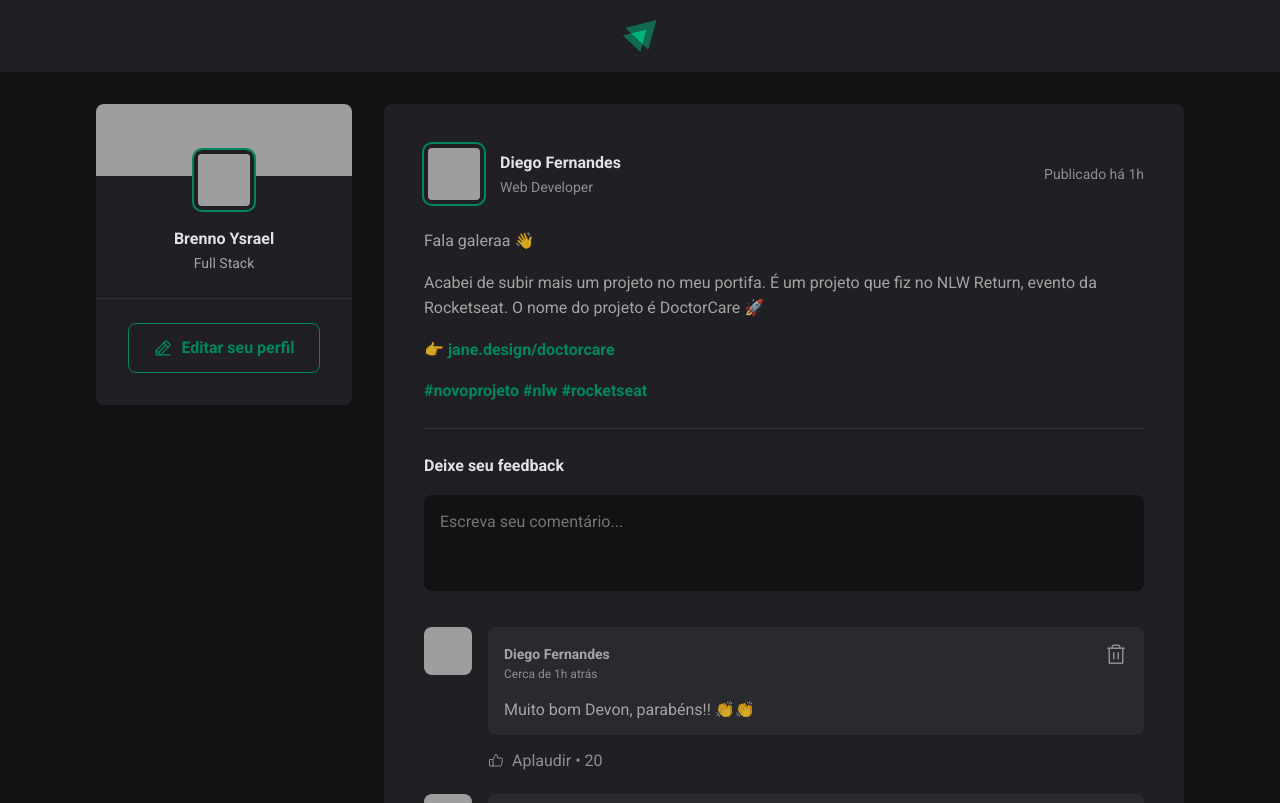
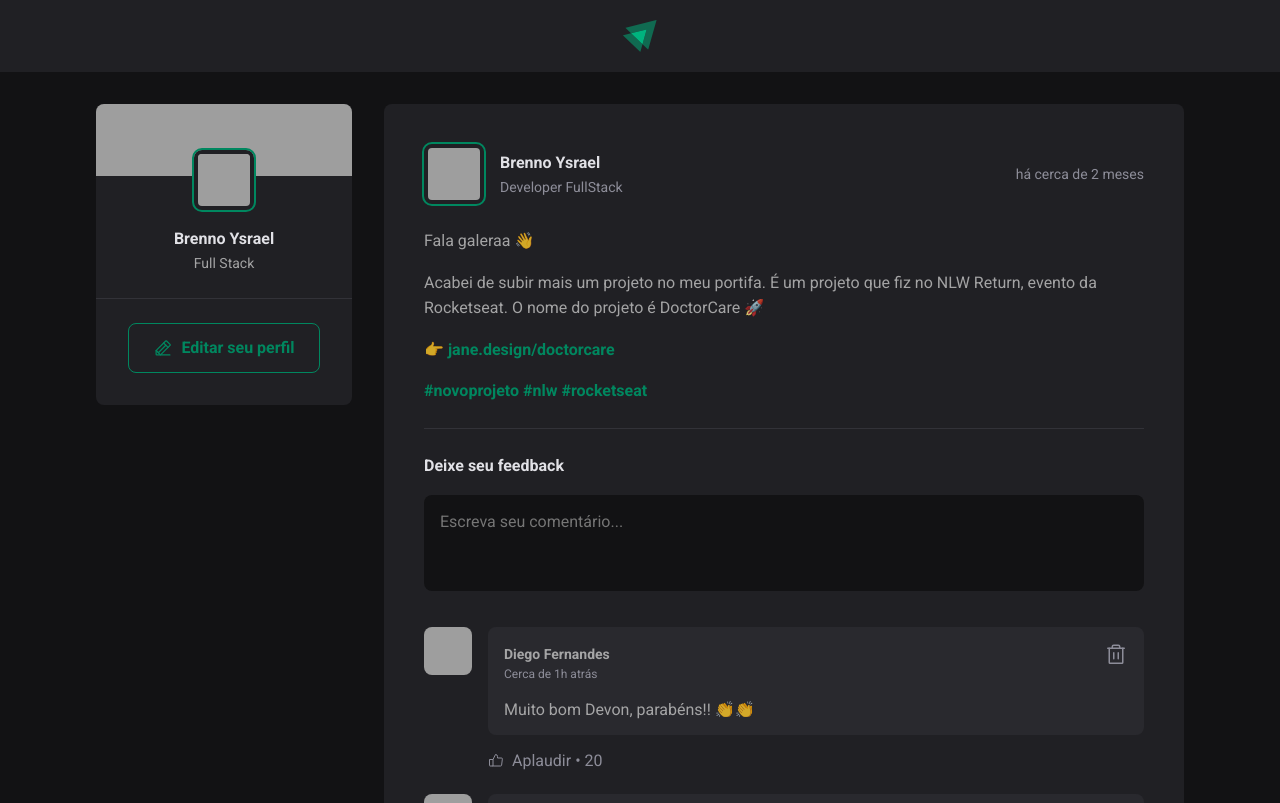
Before and after one commit to ByMaluf/ReactJS_Rocketseat, a React (Vite) app: page / in a window 1280 px wide. Shown: the top 803 px of the page. Built offline with nearby package versions, Linux system fonts and the light colour scheme; grey boxes are pictures that could not be loaded.

Commit message:
Formatação de data completa

```diff
--- a/package.json
+++ b/package.json
@@ -10,6 +10,7 @@
     "preview": "vite preview"
   },
   "dependencies": {
+    "date-fns": "^4.1.0",
     "phosphor-react": "^1.4.1",
     "react": "^19.0.0",
     "react-dom": "^19.0.0"
--- a/src/App.jsx
+++ b/src/App.jsx
@@ -6,6 +6,36 @@
 import styles from './App.module.css'
 import './global.css'
 
+const posts = [
+  {
+    id: 1,
+    author: {
+      avatarUrl: 'https://github.com/bymaluf.png',
+      name: 'Brenno Ysrael',
+      role: 'Developer FullStack'
+    },
+    content: [
+      { type: 'paragraph', content: 'Fala galeraa 👋' },
+      { type: 'paragraph', content: 'Acabei de subir mais um projeto no meu portifa. É um projeto que fiz no NLW Return, evento da Rocketseat. O nome do projeto é DoctorCare 🚀' },
+      { type: 'link', content: '👉 jane.design/doctorcare' }
+    ],
+    publishedAt: new Date('2025-02-03 20:00:00')
+  },
+  {
+    id: 2,
+    author: {
+      avatarUrl: 'https://github.com/maykbrito.png',
+      name: 'Mayk Brito',
+      role: 'Educador @Rocketseat'
+    },
+    content: [
+      { type: 'paragraph', content: 'Fala galeraa 👋' },
+      { type: 'paragraph', content: 'Acabei de subir mais um projeto no meu portifa. É um projeto que fiz no NLW Return, evento da Rocketseat. O nome do projeto é DoctorCare 🚀' },
+      { type: 'link', content: '👉 jane.design/doctorcare' }
+    ],
+    publishedAt: new Date('2025-03-10 20:00:00')
+  },
+]
 
 export default function App() {
   return (
@@ -14,8 +44,16 @@
       <div className={styles.wrapper}>
         <Sidebar />
         <main>
-          <Post />
-          <Post />
+          {posts.map(post => {
+            return (
+              <Post
+                key={post.id}
+                author={post.author}
+                content={post.content}
+                publishedAt={post.publishedAt}
+              />
+            )
+          })}
         </main>
       </div>
     </div>
--- a/src/components/Post/index.jsx
+++ b/src/components/Post/index.jsx
@@ -1,20 +1,32 @@
 import Avatar from '../Avatar';
 import Comment from '../Comment';
 import styles from './Post.module.css'
+import { format, formatDistanceToNow } from 'date-fns'
+import { ptBR } from 'date-fns/locale';
 
-export default function Post() {
+export default function Post({ author, publishedAt, content }) {
+
+  const publishedDateFormatted = format(publishedAt, "d 'de' LLLL 'às' HH:mm'h'", {
+    locale: ptBR
+  });
+
+  const publishedDateRelativeToNow = formatDistanceToNow(publishedAt, {
+    addSuffix: true,
+    locale: ptBR,
+  })
 
   return (
     <article className={styles.post}>
       <header>
         <div className={styles.author}>
-          <Avatar src="https://github.com/bymaluf.png" />
+          <Avatar src={author.avatarUrl} />
           <div className={styles.authorInfo}>
-            <strong>Diego Fernandes</strong>
-            <span>Web Developer</span>
+            <strong>{author.name}</strong>
+            <span>{author.role}</span>
           </div>
         </div>
-        <time title='11 de maio às 08:13h' dateTime='2022-05-11 08:13:30'>Publicado há 1h</time>
+        <time title={publishedDateFormatted} dateTime={publishedAt.toISOString()}>{publishedDateRelativeToNow}
+        </time>
       </header>
 
       <div className={styles.content}>
```
Also changed, not shown: 1 other file (tests, documents, lock files or other folders).
